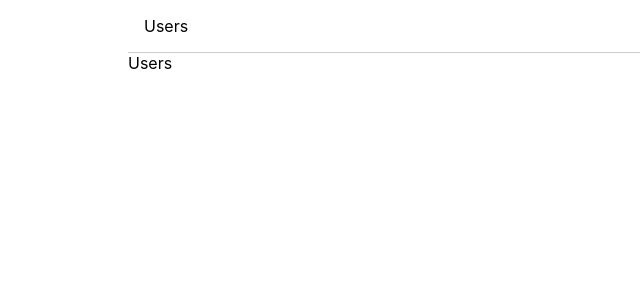
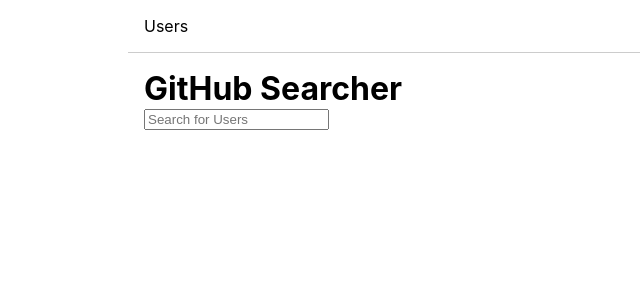
Before and after one commit to vadimsir/atlana-cc337, a React (Create React App) app: page / in a window 1280 px wide. Shown: the top 300 px of the page, without its empty margins (0-640 px from the left). Built offline with nearby package versions, Linux system fonts and the light colour scheme.

Commit message:
feat: user list

```diff
--- a/src/components/layout/Main/index.module.scss
+++ b/src/components/layout/Main/index.module.scss
@@ -3,4 +3,8 @@
   max-width: 1024px;
   min-height: 100vh;
   padding: 0 42px;
+
+  .main {
+    padding: 16px;
+  }
 }
--- a/src/components/layout/Main/index.tsx
+++ b/src/components/layout/Main/index.tsx
@@ -9,7 +9,9 @@
 const Main = ({ children }: Main):JSX.Element => (
   <div className={styles.wrapper}>
     <Header />
-    {children}
+    <main className={styles.main}>
+      {children}
+    </main>
   </div>
 );
 
--- /dev/null
+++ b/src/components/pages/Users/Filter/index.tsx
@@ -0,0 +1,33 @@
+import { useSearchParams } from 'react-router-dom';
+import React, { FormEvent, useState } from 'react';
+
+const Filter = (): JSX.Element => {
+  const [searchParams, setSearchParams] = useSearchParams();
+
+  const [value, setValue] = useState<string>(searchParams.get('name') || '');
+
+  const onSubmit = (e: FormEvent<HTMLFormElement>) => {
+    e.preventDefault();
+
+    const params: Record<string, string> = {};
+
+    if (value) {
+      params.name = value;
+    }
+
+    setSearchParams(params);
+  };
+
+  return (
+    <form onSubmit={onSubmit}>
+      <input
+        type="text"
+        value={value}
+        onChange={({ target }) => setValue(target.value)}
+        placeholder="Search for Users"
+      />
+    </form>
+  );
+};
+
+export default Filter;
--- /dev/null
+++ b/src/components/pages/Users/List/Card/index.module.scss
@@ -0,0 +1,21 @@
+.card {
+  display: flex;
+  border: 1px solid #cccccc;
+  box-shadow: #cccccc;
+  margin: 8px;
+  padding: 16px;
+  align-items: center;
+
+  .avatar {
+    max-width: 80px;
+    margin-right: 16px;
+
+    .img {
+      width: 100%;
+    }
+  }
+
+  .name {
+    width: 100%;
+  }
+}
--- /dev/null
+++ b/src/components/pages/Users/List/Card/index.tsx
@@ -0,0 +1,23 @@
+import { Link } from 'react-router-dom';
+
+import { User } from '../../../../../hooks/users';
+
+import styles from './index.module.scss';
+
+interface Card {
+  user: User;
+}
+
+const Card = ({ user }: Card): JSX.Element => (
+  <div className={styles.card}>
+    <div className={styles.avatar}>
+      <img src={user.avatar_url} alt={user.login} className={styles.img} />
+    </div>
+    <div className={styles.name}>
+      <Link to={`/users/${user.login}`}>{user.login}</Link>
+    </div>
+    <div>{user.score}</div>
+  </div>
+);
+
+export default Card;
--- /dev/null
+++ b/src/components/pages/Users/List/index.tsx
@@ -0,0 +1,16 @@
+import Card from './Card';
+import { useContextUsers } from '../../../../contexts/user';
+
+const List = (): JSX.Element => {
+  const { usersGet } = useContextUsers();
+
+  return (
+    <div>
+      {usersGet?.data.map((user) => (
+        <Card key={user.id} user={user} />
+      ))}
+    </div>
+  );
+};
+
+export default List;
--- /dev/null
+++ b/src/components/pages/Users/index.module.scss
@@ -0,0 +1,6 @@
+.wrapper {
+
+  .title {
+    margin: 0;
+  }
+}
--- a/src/components/pages/Users/index.tsx
+++ b/src/components/pages/Users/index.tsx
@@ -1,5 +1,14 @@
+import List from './List';
+import Filter from './Filter';
+
+import styles from './index.module.scss';
+
 const Users = (): JSX.Element => (
-  <div>Users</div>
+  <div className={styles.wrapper}>
+    <h1 className={styles.title}>GitHub Searcher</h1>
+    <Filter />
+    <List />
+  </div>
 );
 
 export default Users;
--- /dev/null
+++ b/src/contexts/user.tsx
@@ -0,0 +1,41 @@
+import { useSearchParams } from 'react-router-dom';
+import React, { createContext, useContext, useEffect, useState } from 'react';
+
+import { UseUsersGet, useUsersGet } from '../hooks/users';
+
+interface UsersContext {
+  usersGet: UseUsersGet | null;
+}
+
+const defaultValue: UsersContext = {
+  usersGet: null,
+};
+
+export const UsersContext = createContext<UsersContext>(defaultValue);
+
+const UsersProvider: React.FC = ({ children }) => {
+  const usersGet = useUsersGet();
+  const [searchParams] = useSearchParams();
+
+  const [name, setName] = useState<string>(searchParams.get('name') || '');
+
+  useEffect(() => {
+    usersGet.fetch(name);
+  }, [name]);
+
+  useEffect(() => {
+    const queryName = searchParams.get('name') || '';
+
+    setName(queryName);
+  }, [searchParams]);
+
+  return (
+    <UsersContext.Provider value={{ usersGet }}>
+      {children}
+    </UsersContext.Provider>
+  );
+};
+
+export default UsersProvider;
+
+export const useContextUsers = (): UsersContext => useContext(UsersContext);
--- /dev/null
+++ b/src/hooks/users.ts
@@ -0,0 +1,61 @@
+import axios from 'axios';
+import { useState } from 'react';
+
+export interface User {
+  id: number;
+  score: number;
+  site_admin: boolean;
+  avatar_url: string;
+  events_url: string;
+  followers_url: string;
+  following_url: string;
+  gists_url: string;
+  gravatar_id: string;
+  html_url: string;
+  login: string;
+  node_id: string;
+  organizations_url: string;
+  received_events_url: string;
+  repos_url: string;
+  starred_url: string;
+  subscriptions_url: string;
+  type: string;
+  url: string;
+}
+
+interface UsersGetData {
+  items: User[];
+  total_count: number;
+  incomplete_results: boolean;
+}
+
+export interface UseUsersGet {
+  fetch: (name?: string) => void;
+  data: User[];
+  loading: boolean;
+  error: string;
+  clearError: () => void;
+}
+
+export const useUsersGet = (): UseUsersGet => {
+  const [data, setData] = useState<User[]>([]);
+  const [error, setError] = useState<string>('');
+  const [loading, setLoading] = useState<boolean>(false);
+
+  const fetch = (name?: string) => {
+    if (name) {
+      setLoading(true);
+
+      axios.get<UsersGetData>(`https://api.github.com/search/users?q=${name}+in:login`)
+        .then((res) => setData(res.data.items))
+        .catch((res) => setError(res?.data?.message || 'Something went wrong!'))
+        .finally(() => setLoading(false));
+    } else {
+      setData([]);
+    }
+  };
+
+  const clearError = () => setError('');
+
+  return { fetch, data, loading, error, clearError };
+};
--- a/src/pages/Users/index.tsx
+++ b/src/pages/Users/index.tsx
@@ -1,12 +1,15 @@
 import Main from '../../components/layout/Main';
 import Content from '../../components/pages/Users';
+import UsersProvider from '../../contexts/user';
 
 const Users = (): JSX.Element => {
   document.title = 'Atlana: Users';
 
   return (
     <Main>
-      <Content />
+      <UsersProvider>
+        <Content />
+      </UsersProvider>
     </Main>
   );
 };
```
